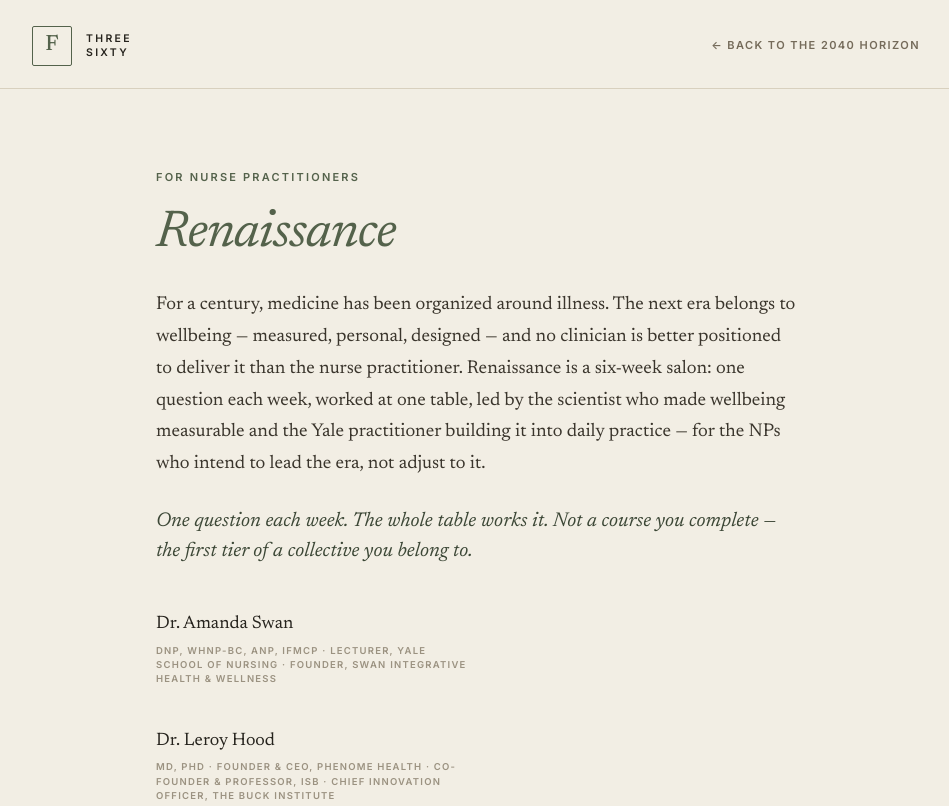
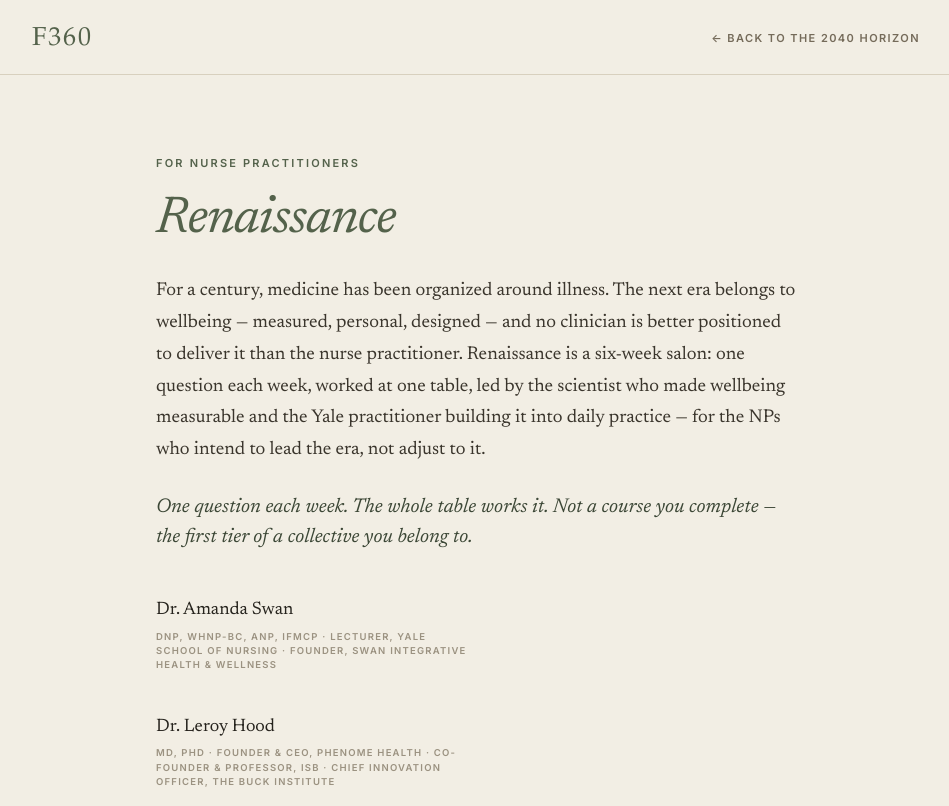
Before and after one commit to moeabdou/f360-health, a plain HTML site: page renaissance/index.html in a window 1280 px wide. Shown: the top 806 px of the page, without its empty margins (164-1113 px from the left). Drawn offline with Linux system fonts and the light colour scheme.

Commit message:
Update index.html

```diff
--- a/renaissance/index.html
+++ b/renaissance/index.html
@@ -142,9 +142,7 @@ footer { border-top:1px solid var(--hairline); margin-top:80px; text-align:cente
   <div class="wrap">
     <div class="head-row">
       <a class="brand" href="/" aria-label="Forward 360">
-        <div class="monogram">F</div>
-        <div class="wordmark"><span>Three</span><span>Sixty</span></div>
-      </a>
+        <span style="font-family:'Palatino Linotype',Palatino,'Book Antiqua',serif;font-size:26px;font-weight:400;letter-spacing:0.07em;color:var(--sage);line-height:1;white-space:nowrap;">F360</span></a>
       <a class="head-link" href="/">← Back to the 2040 Horizon</a>
     </div>
   </div>
```
